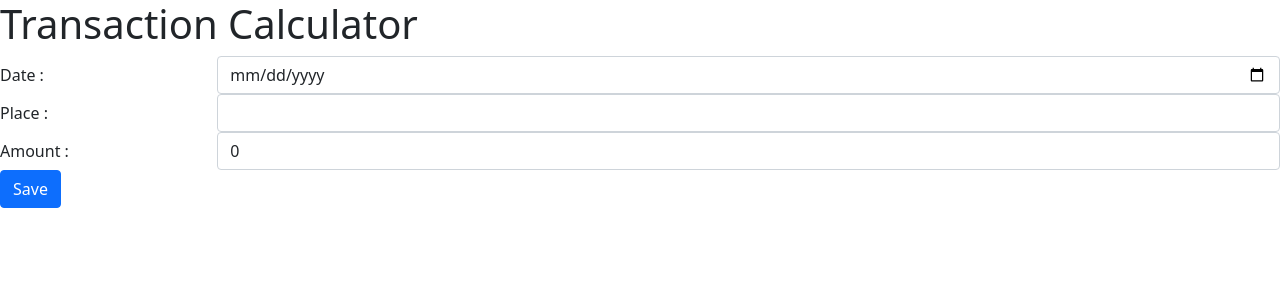
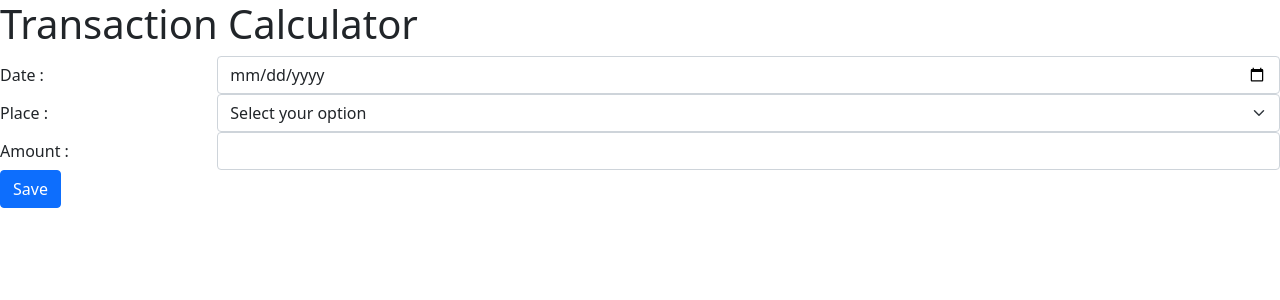
Before and after one commit to YounesJulien/Calculateur-Transaction, a Flask app: page /new in a window 1280 px wide. Shown: the top 300 px of the page. Run offline with Flask 2, Linux system fonts and the light colour scheme; data comes from the database, SQL or seed files in the repository; both versions use the stored data as it was after the commit; some libraries are stand-ins or nearby versions.

Commit message:
Adding Select Options for Place Names

```diff
--- a/TransactionCalculator/app.py
+++ b/TransactionCalculator/app.py
@@ -16,11 +16,11 @@ def home():
 
 @app.route('/transaction/<id>', methods = ['GET'])
 def display(id):
-    return render_template('transaction.html', data=db.getTransaction(id), dis=True)
+    return render_template('transaction.html', data=db.getTransaction(id), Options=db.getPlaceNames(), dis=True)
 
 @app.route('/edit/<id>', methods = ['POST'])
 def edit(id):
-    return render_template('transaction.html', data=db.getTransaction(id), dis=False)
+    return render_template('transaction.html', data=db.getTransaction(id), Options=db.getPlaceNames(), dis=False)
 
 @app.route('/save/<id>', methods = ['POST'])
 def save(id):
@@ -28,8 +28,8 @@ def save(id):
         db.newTransaction(id, request.form)
     else:
         db.updateTransaction(id, request.form)
-    return render_template('transaction.html', data=db.getTransaction(id), dis=True)
+    return render_template('transaction.html', data=db.getTransaction(id), Options=db.getPlaceNames(), dis=True)
 
 @app.route('/new', methods = ['GET'])
 def new():
-    return render_template('transaction.html', data=[db.getNewId(), '', '', 0], dis=False)
+    return render_template('transaction.html', data=[db.getNewId(), '', 0], Options=db.getPlaceNames(), dis=False)
--- a/TransactionCalculator/database.py
+++ b/TransactionCalculator/database.py
@@ -37,14 +37,17 @@ class Database():
   def getTransaction(self, id):
     return self.execute("SELECT * FROM Trans WHERE id=" + id)[0]
 
+  def getPlaceNames(self):
+    return [tuple[0] for tuple in self.execute("SELECT PlaceName FROM Place ORDER BY PlaceName ASC")]
+
   def updateTransaction(self, id, form):
     self.update("UPDATE Trans SET TransDate='"
-      + form['date'] + "', PlaceName='" + form['place'] + "', Amount="
+      + form['date'] + "', PlaceName=\"" + form['place'] + "\", Amount="
       + form['amount']+  " WHERE id=" + id)
 
   def newTransaction(self, id, form):
     self.update("INSERT INTO Trans VALUES ("
-      + id + ", '" + form['date'] + "', '" + form['place'] + "', "
+      + id + ", '" + form['date'] + "', \"" + form['place'] + "\", "
       + form['amount'] + ")")
 
   def getNewId(self):
--- a/TransactionCalculator/templates/transaction.html
+++ b/TransactionCalculator/templates/transaction.html
@@ -11,7 +11,16 @@
         <div class="form-group row">
             <label for="place" class="col-sm-2 col-form-label">Place : </label>
             <div class="col-sm-10">
-                <input type="text" class="form-control" id="place" name="place" value="{{ data[2] }}" disabled>
+                <select class="form-select" id="place" name="place" aria-label="Default select example" disabled>
+                    <option value="" disabled selected>Select Your Option :</option>
+                    {% for option in Options %}
+                        {% if option == data[2] %}
+                            <option value="{{ option }}" selected="selected">{{ option }}</option>
+                        {% else %}
+                            <option value="{{ option }}">{{ option }}</option>
+                        {% endif %}
+                    {% endfor %}
+                </select>
             </div>
         </div>
         <div class="form-group row">
@@ -37,7 +46,16 @@
         <div class="form-group row">
             <label for="place" class="col-sm-2 col-form-label">Place : </label>
             <div class="col-sm-10">
-                <input type="text" class="form-control" id="place" name="place" value="{{ data[2] }}">
+                <select class="form-select" id="place" name="place" aria-label="Default select example">
+                    <option value="" disabled selected>Select your option</option>
+                    {% for option in Options %}
+                        {% if option == data[2] %}
+                            <option value="{{ option }}" selected="selected">{{ option }}</option>
+                        {% else %}
+                            <option value="{{ option }}">{{ option }}</option>
+                        {% endif %}
+                    {% endfor %}
+                </select>
             </div>
         </div>
         <div class="form-group row">
```
Also changed, not shown: TransactionCalculator/db/transaction.sql (+12 -1 lines), TransactionCalculator/db/database.db.
